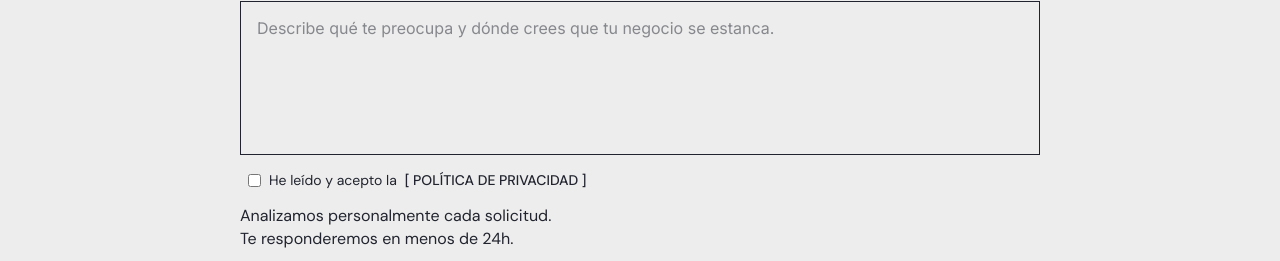
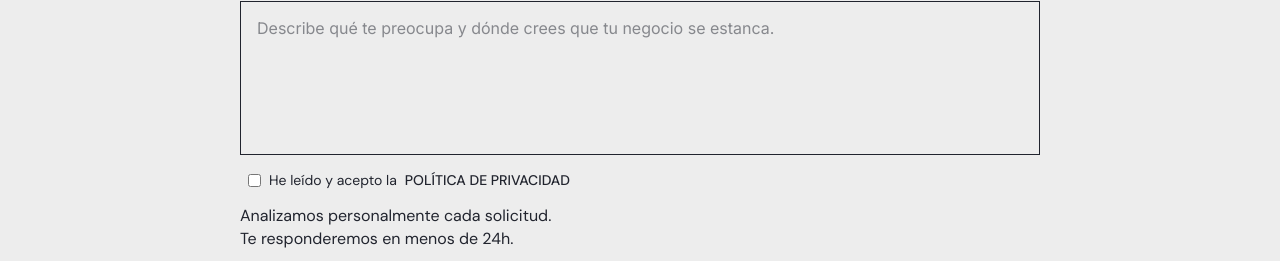
Before and after one commit to dpaezm/gridded-web, a React (Vite) app: page / in a window 1280 px wide. Shown: the part 3512-3773 px from the top of the page. Built offline with nearby package versions, Linux system fonts and the light colour scheme.

Commit message:
manejo consentimiento cookies v12

```diff
--- a/index.html
+++ b/index.html
@@ -39,24 +39,22 @@
         return match ? decodeURIComponent(match[2]) : null;
       }
 
+      console.log('⏳ Iniciando polling de consentimiento CookieYes');
       let lastConsent = null;
-      setInterval(() => {
+      function checkConsentAndUpdateGA() {
         const consentCookie = getCookie('cookieyes-consent');
+        console.log('Valor actual de cookieyes-consent:', consentCookie, 'Último consentimiento:', lastConsent);
         if (consentCookie && consentCookie !== lastConsent) {
           lastConsent = consentCookie;
-          // Intenta parsear el consentimiento (puede ser JSON o CSV)
           let analyticsConsent = false;
           try {
-            // CookieYes v4: JSON, v3: CSV
             if (consentCookie.startsWith('{')) {
               const consentObj = JSON.parse(consentCookie);
               analyticsConsent = consentObj.analytics === 'yes';
             } else {
-              // CSV: e.g. "necessary:yes,analytics:yes,advertisement:no"
               analyticsConsent = /analytics:(yes|true)/.test(consentCookie);
             }
           } catch (e) {
-            // fallback: busca analytics:yes
             analyticsConsent = /analytics:(yes|true)/.test(consentCookie);
           }
 
@@ -65,7 +63,6 @@
             ad_storage: 'denied'
           });
           if (analyticsConsent) {
-            // Forzar un page_view tras consentimiento
             gtag('event', 'page_view', { send_to: 'G-JD720QFSJ8' });
             gtag('config', 'G-JD720QFSJ8');
             console.log('✅ GA activado y page_view enviado tras consentimiento (cookie polling)');
@@ -73,7 +70,11 @@
             console.log('❌ GA bloqueado tras consentimiento (cookie polling)');
           }
         }
-      }, 500);
+      }
+      // Ejecuta al cargar por si la cookie ya está presente
+      checkConsentAndUpdateGA();
+      // Y sigue haciendo polling por si cambia
+      setInterval(checkConsentAndUpdateGA, 1000);
     </script>
   </body>
 </html>
--- a/src/components/Contact.jsx
+++ b/src/components/Contact.jsx
@@ -60,7 +60,7 @@ export default function Contact() {
               <input type="checkbox" name="privacyConsent" required />
               He leído y acepto la{" "}
               <a href="/politica-de-privacidad" target="_blank" rel="noopener noreferrer">
-                [ política de privacidad ]
+                Política de privacidad
               </a>
             </label>
           </div>
```
